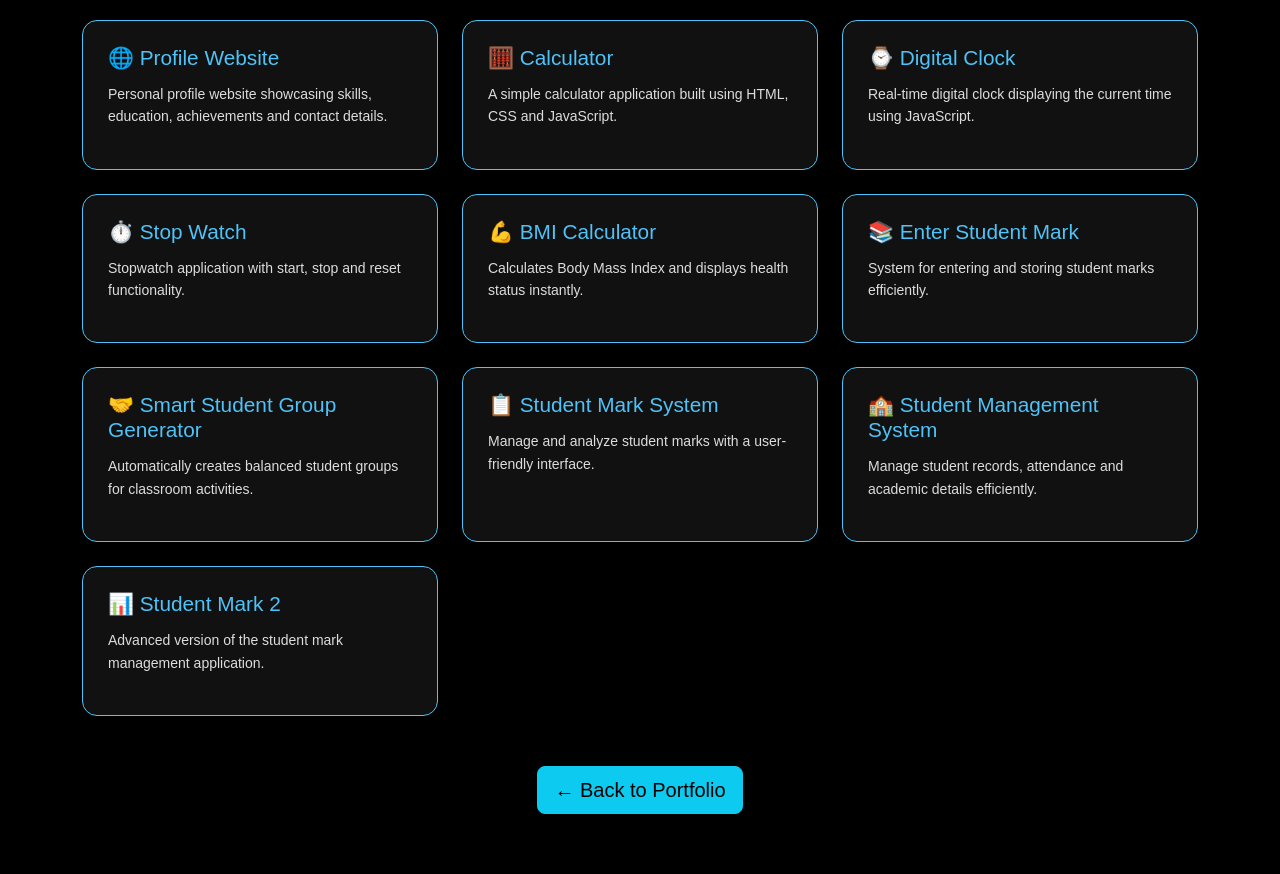
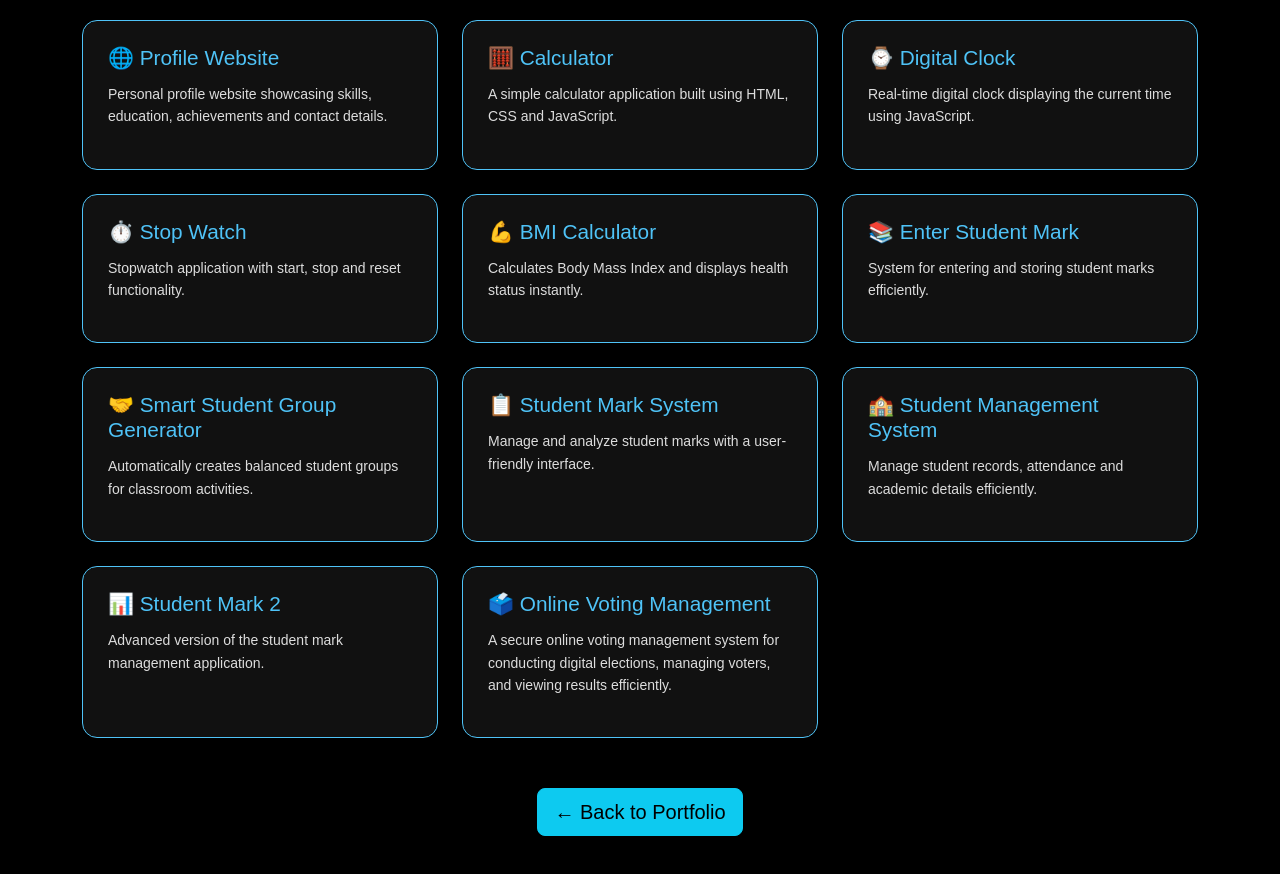
Before and after one commit to saneesharunima/saneesharunima.github.io, a plain HTML site: page more-projects.html in a window 1280 px wide. Shown: the part 116-990 px from the top of the page. Drawn offline with nearby package versions, Linux system fonts and the light colour scheme.

Commit message:
Update more-projects.html
modify index

```diff
--- a/more-projects.html
+++ b/more-projects.html
@@ -167,6 +167,16 @@ body{
             </a>
         </div>
 
+        <!-- Project 11 -->
+<div class="col-md-4">
+    <a href="https://arunima.byethost7.com/voter_management/index.php" target="_blank" class="project-link">
+        <div class="project-card">
+            <h4>🗳️ Online Voting Management</h4>
+            <p>A secure online voting management system for conducting digital elections, managing voters, and viewing results efficiently.</p>
+        </div>
+    </a>
+</div>
+
     </div>
 
     <div class="text-center back-btn">
```
